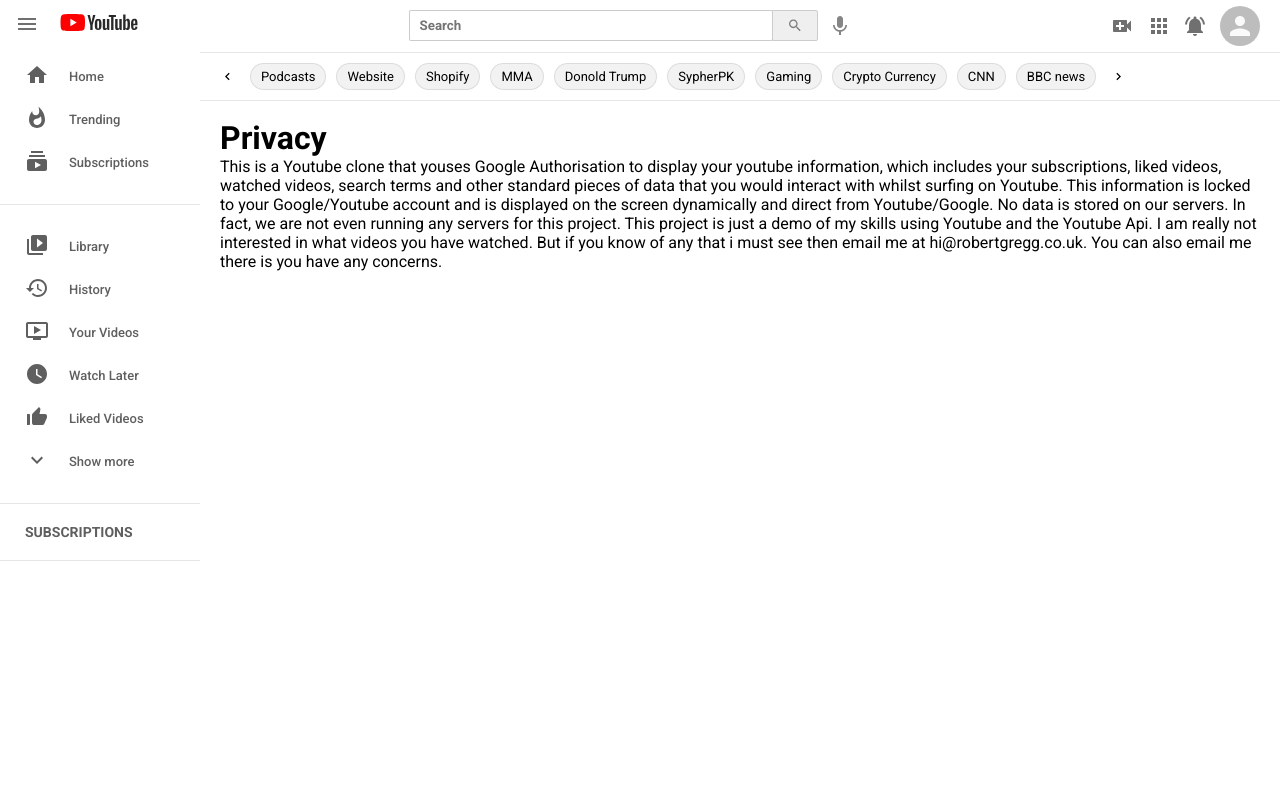
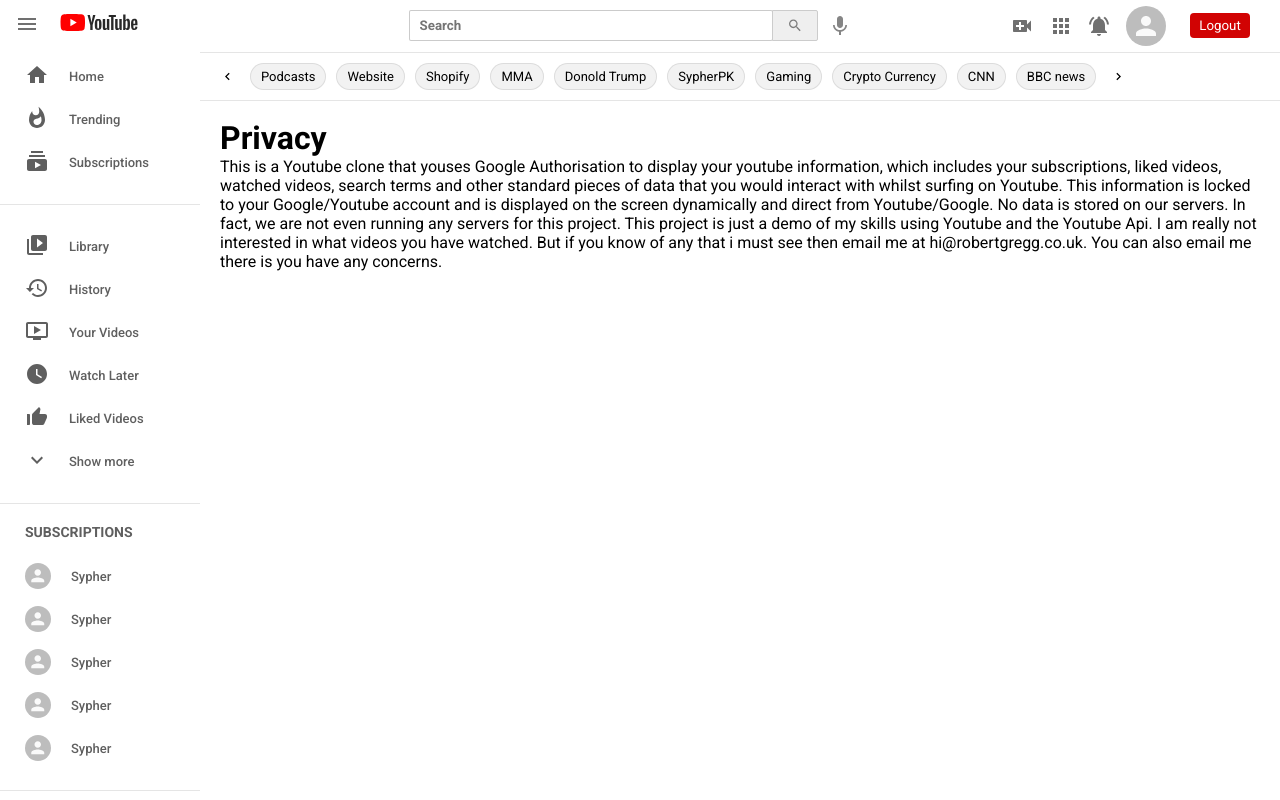
Before and after one commit to robertgregg3/youtube-clone-2.0, a React (Create React App) app: page /privacy in a window 1280 px wide. Built offline with nearby package versions, Linux system fonts and the light colour scheme.

Commit message:
Added subscription Element

```diff
--- a/package.json
+++ b/package.json
@@ -9,6 +9,7 @@
     "@testing-library/react": "^11.2.5",
     "@testing-library/user-event": "^12.7.0",
     "axios": "^0.21.1",
+    "node-sass": "^5.0.0",
     "react": "^17.0.1",
     "react-dom": "^17.0.1",
     "react-router-dom": "^5.2.0",
--- a/src/Components/AppBody.js
+++ b/src/Components/AppBody.js
@@ -1,7 +1,7 @@
 import React from "react";
 import "../css/AppBody.css";
 import Content from "./Content";
-import Sidebar from "./Sidebar";
+import Sidebar from "./Sidebar/Sidebar";
 import TermsOfService from "./TermsOfService";
 import Privacy from "./Privacy";
 import { Switch, Route } from "react-router-dom";
--- a/src/Components/Header.js
+++ b/src/Components/Header.js
@@ -1,4 +1,4 @@
-import React from "react";
+import React, { useEffect } from "react";
 import MenuIcon from "@material-ui/icons/Menu";
 import SearchIcon from "@material-ui/icons/Search";
 import MicIcon from "@material-ui/icons/Mic";
@@ -9,8 +9,13 @@
 import logo from "../images/youtube-logo.svg";
 import "../css/Header.css";
 import SearchFilter from "./SearchFilter";
+import { Link } from "react-router-dom";
 
 const Header = () => {
+  useEffect(() => {}, []);
+
+  const user = "Rob";
+
   return (
     <div className="header">
       <div className="header__top">
@@ -19,7 +24,9 @@
             <MenuIcon />
           </div>
           <div className="headerLeft--rightCol">
-            <img src={logo} alt="Youtube clone logo" />
+            <Link to="/">
+              <img src={logo} alt="Youtube clone logo" />
+            </Link>
           </div>
         </div>
         <div className="headerCenter">
@@ -32,6 +39,7 @@
           <AppsIcon />
           <NotificationsActiveIcon />
           <Avatar />
+          <button>{!user ? "Login" : "Logout"}</button>
         </div>
       </div>
       <div className="header__bottom">
--- a/src/Components/Sidebar.js
+++ b/src/Components/Sidebar/Sidebar.js
@@ -1,5 +1,5 @@
 import React from "react";
-import "../css/Sidebar.css";
+import "../../css/Sidebar.css";
 import HomeIcon from "@material-ui/icons/Home";
 import WhatshotIcon from "@material-ui/icons/Whatshot";
 import SubscriptionsIcon from "@material-ui/icons/Subscriptions";
@@ -10,6 +10,7 @@
 import ThumbUpAltIcon from "@material-ui/icons/ThumbUpAlt";
 import ExpandMoreIcon from "@material-ui/icons/ExpandMore";
 import SidebarRow from "./SidebarRow";
+import Subscriptions from "./Subscriptions/Subscriptions";
 
 const Sidebar = () => {
   return (
@@ -29,6 +30,7 @@
       </div>
       <div className="sidebar__section">
         <h4>Subscriptions</h4>
+        <Subscriptions />
       </div>
     </div>
   );
--- a/src/Components/SidebarRow.js
+++ b/src/Components/Sidebar/SidebarRow.js
@@ -1,5 +1,5 @@
 import React from "react";
-import "../css/SidebarRow.css";
+import "../../css/SidebarRow.css";
 
 const SidebarRow = ({ Icon, title }) => {
   return (
--- /dev/null
+++ b/src/Components/Sidebar/Subscriptions/Subscription.js
@@ -0,0 +1,13 @@
+import React from "react";
+import "../../../css/Subscription.css";
+
+const Subscription = ({ Icon, title }) => {
+  return (
+    <div className="subscription">
+      {<Icon />}
+      <h4>{title}</h4>
+    </div>
+  );
+};
+
+export default Subscription;
--- /dev/null
+++ b/src/Components/Sidebar/Subscriptions/Subscriptions.js
@@ -0,0 +1,17 @@
+import React from "react";
+import Subscription from "./Subscription";
+import { Avatar } from "@material-ui/core";
+
+const Subscriptions = () => {
+  return (
+    <div className="subscriptions">
+      <Subscription Icon={Avatar} title="Sypher" />
+      <Subscription Icon={Avatar} title="Sypher" />
+      <Subscription Icon={Avatar} title="Sypher" />
+      <Subscription Icon={Avatar} title="Sypher" />
+      <Subscription Icon={Avatar} title="Sypher" />
+    </div>
+  );
+};
+
+export default Subscriptions;
--- a/src/css/Header.css
+++ b/src/css/Header.css
@@ -73,7 +73,7 @@
   color: #11111199;
   justify-content: space-between;
   width: 100%;
-  max-width: 150px;
+  max-width: 250px;
   margin-left: auto;
   margin-right: 20px;
 }
@@ -82,6 +82,21 @@
   cursor: pointer;
 }
 
+.headerRight > button {
+  width: 60px;
+  margin: 0 10px;
+  background-color: rgb(209, 3, 3);
+  border: none;
+  color: #fff;
+  padding: 5px;
+  border-radius: 4px;
+  cursor: pointer;
+}
+
+.headerRight > button:focus {
+  outline-width: 0;
+}
+
 .header__bottom {
   margin-left: 200px;
   background-color: #fff;
--- a/src/css/Sidebar.css
+++ b/src/css/Sidebar.css
@@ -31,4 +31,5 @@
   margin-left: 25px;
   text-transform: uppercase;
   font-size: 14px;
+  margin-bottom: 15px;
 }
--- /dev/null
+++ b/src/css/Subscription.css
@@ -0,0 +1,28 @@
+.subscription {
+  display: flex;
+  margin-left: 25px;
+  margin-bottom: 0px;
+  height: 35px;
+  padding-top: 8px;
+}
+.subscription:hover {
+  background-color: rgba(0, 0, 0, 0.05);
+  padding: 0px 0px 0px 25px;
+  margin-left: 0px;
+  padding-top: 8px;
+}
+
+.subscription > h4 {
+  margin-top: 6px;
+  font-size: 13px;
+  margin-left: 20px;
+  font-weight: 500;
+  cursor: pointer;
+}
+
+.subscriptions > .subscription .MuiAvatar-root {
+  cursor: pointer;
+  font-size: 145px !important;
+  width: 26px;
+  height: 26px;
+}
```
Also changed, not shown: src/youtube.js (added), 1 other file (tests, documents, lock files or other folders).
